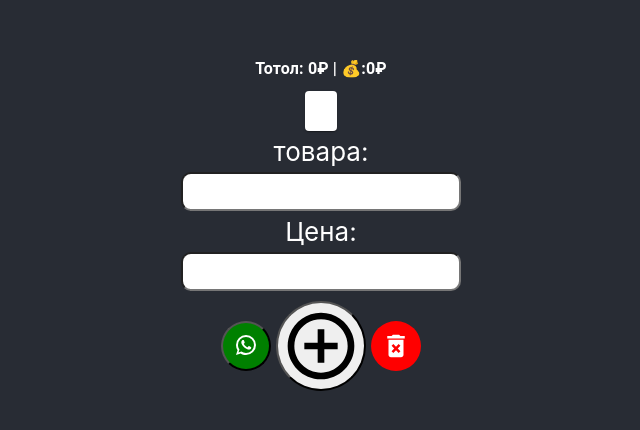
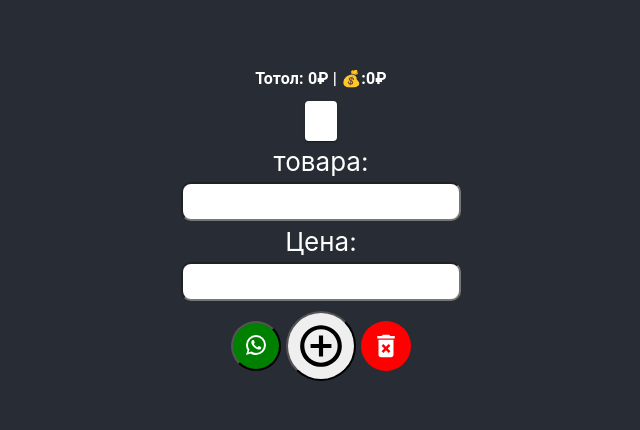
Before and after one commit to aliadnanru/React_Product, a React (Create React App) app: page / in a window 1280 px wide. Shown: the part 176-606 px from the top of the page, without its empty margins (319-959 px from the left). Built offline with nearby package versions, Linux system fonts and the light colour scheme.

Commit message:
Add Cash

```diff
--- a/src/Components/Input_Btn.js
+++ b/src/Components/Input_Btn.js
@@ -143,8 +143,8 @@ export default function Input_Btn() {
                     <button onClick={HandelClickAdd} style={{
                         padding: "10px",
                         margin: "5px",
-                        width: "90px",
-                        height: "90px",
+                        width: "70px",
+                        height: "70px",
                         cursor: "pointer",
                         borderRadius: "100px",
                         display: "flex",
@@ -153,7 +153,7 @@ export default function Input_Btn() {
                         alignItems: "center",
 
 
-                    }}><ControlPointIcon style={{fontSize: "80px"}}/>
+                    }}><ControlPointIcon style={{fontSize: "50px"}}/>
 
                     </button>
                     <DeleteForeverIcon onClick={handleClickOpen} style={{
--- a/src/Components/Mine.js
+++ b/src/Components/Mine.js
@@ -49,7 +49,7 @@ export default function Mine() {
                     alignItems: "center",
                     flexDirection: "column",
                     overflow: "scroll",
-                    maxHeight: "390px",
+                    maxHeight: "330px",
                     maxWidth: "380px",
 
 
```
